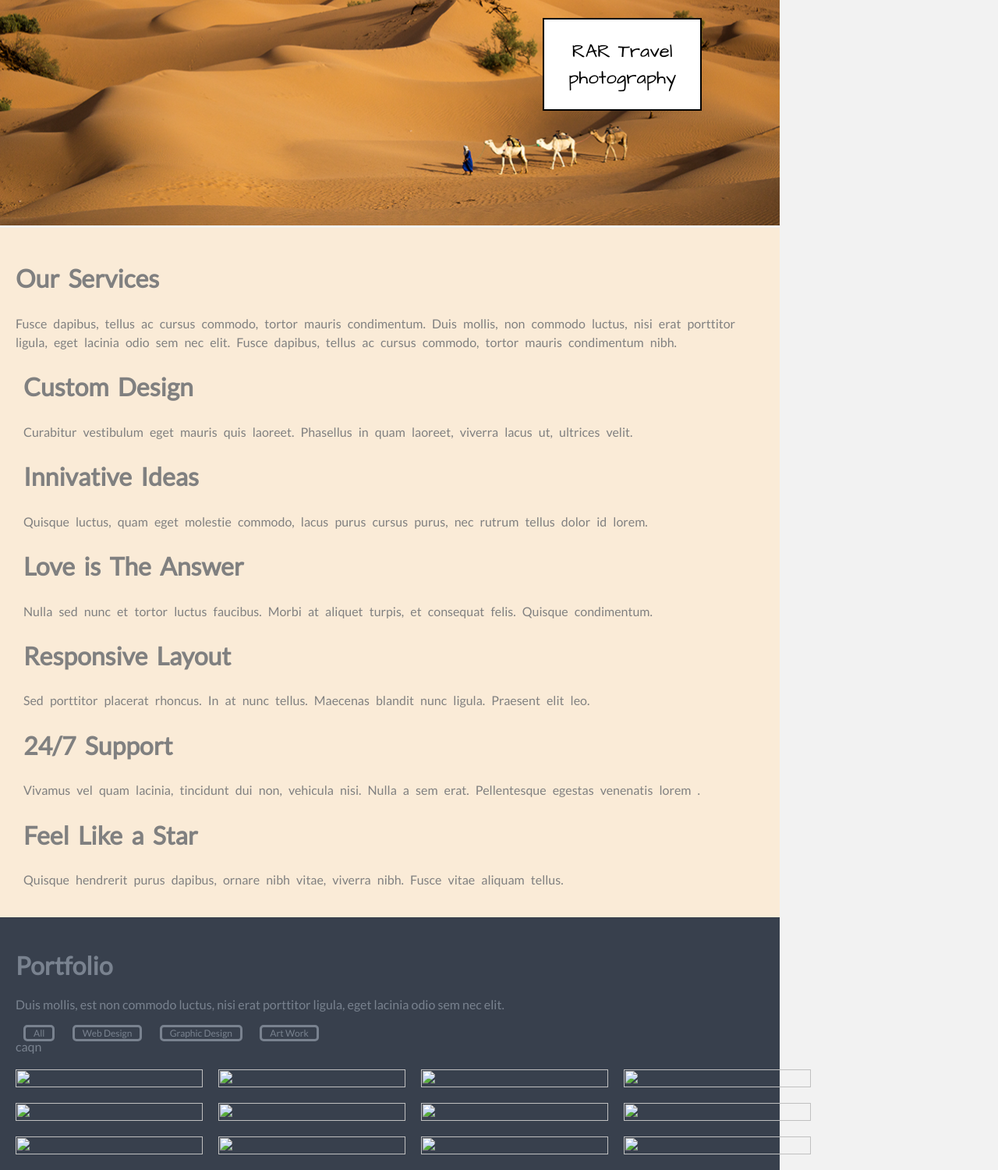
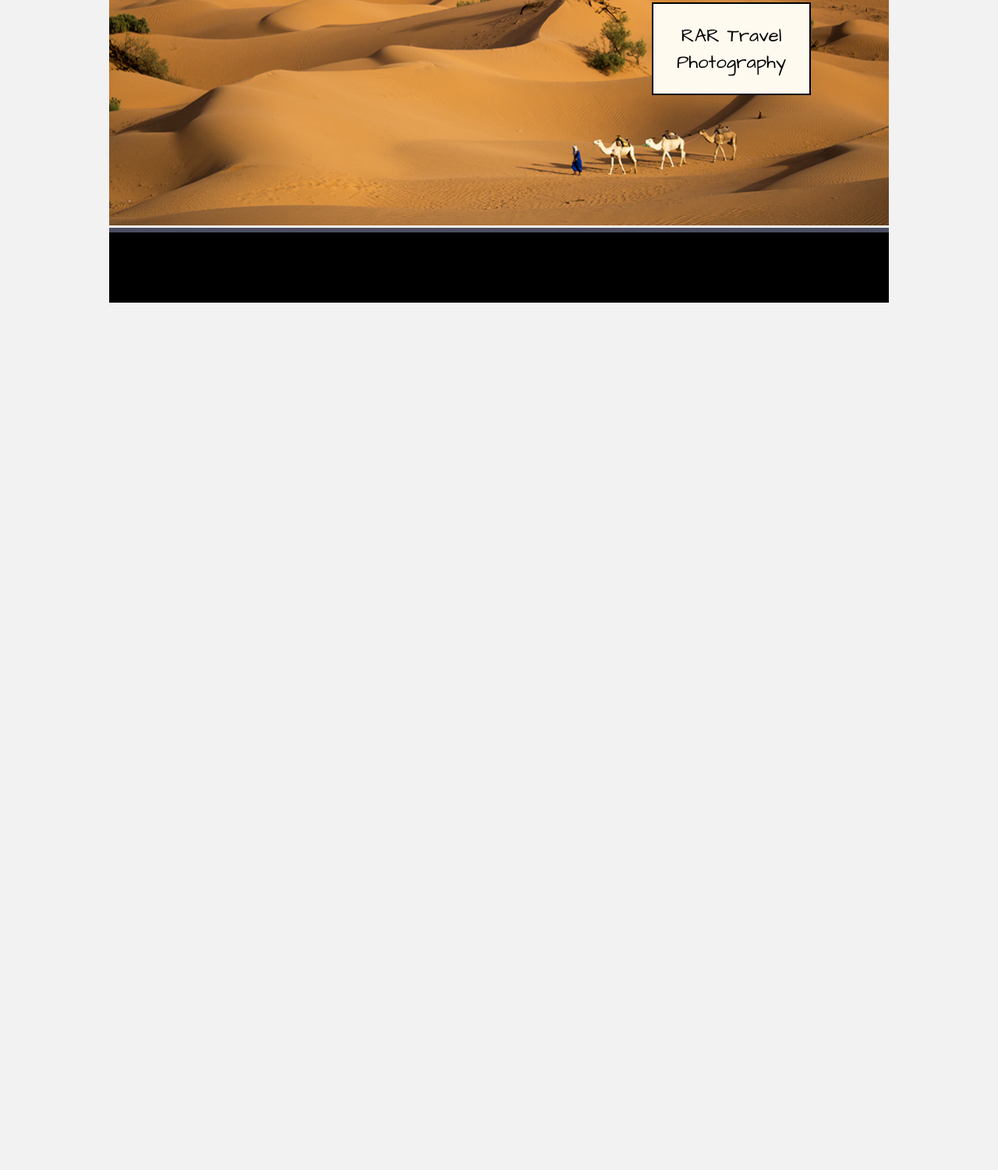
Before and after one commit to RaR003/RaR003, a plain HTML site: page index.html in a window 1280 px wide. Shown: the part 305-1805 px from the top of the page at 78% size. After the commit the page ends 800 px from the top, so only its background shows below. Drawn offline with Linux system fonts and the light colour scheme.

Commit message:
page 1
first page done

```diff
--- a/index.html
+++ b/index.html
@@ -15,9 +15,12 @@
 
     <meta name="viewport" content="width=device-width, initial-scale=1">
 
+
 </head>
 
 <body>
+
+ <div id="container">
   <div class="header">
       <div class="nav">
 
@@ -42,111 +45,16 @@
 
     <div id="pageone">
 
-    <img src="img/Morocco.png" />
+     <img src="img/Morocco.png" />
 
-   <div class=textbox> <p>RAR Travel photography</p>
-        </div>
+      <div class=textbox> <p>RAR Travel Photography</p>
+      </div>
 
   </div>
-
-
-
-
-
-
-
-
-
-
-
-
-    <div class="section">
-     <div>
-         <h1>Our Services</h1>
-         <p>Fusce dapibus, tellus ac cursus commodo, tortor mauris condimentum. Duis mollis, non commodo luctus, nisi erat porttitor ligula, eget lacinia odio sem nec elit. Fusce dapibus, tellus ac cursus commodo, tortor mauris condimentum nibh.
-         </p>
-
-         <div id ="container">
-             <div class="pen">
-
-            </div>
-
-             <div class="paragraph1">
-                  <h1> Custom Design</h1>
-                    <p>Curabitur vestibulum eget mauris quis laoreet. Phasellus in quam laoreet, viverra lacus ut, ultrices velit.</p>
-             </div>
-
-             <div class="paragraph2">
-                 <h1>Innivative Ideas</h1>
-                    <p>Quisque luctus, quam eget molestie commodo, lacus purus cursus purus, nec rutrum tellus dolor id lorem.</p>
-             </div>
-
-              <div class="paragraph3">
-               <h1>Love is The Answer</h1>
-                 <p>Nulla sed nunc et tortor luctus faucibus. Morbi at aliquet turpis, et consequat felis. Quisque condimentum.</p>
-             </div>
-
-            <div class="paragraph4">
-               <h1>Responsive Layout</h1>
-                <p>Sed porttitor placerat rhoncus. In at nunc tellus. Maecenas blandit nunc ligula. Praesent elit leo.</p>
-             </div>
-
-              <div class="paragraph5">
-                <h1>24/7 Support</h1>
-                 <p>Vivamus vel quam lacinia, tincidunt dui non, vehicula nisi. Nulla a sem erat. Pellentesque egestas venenatis lorem .</p>
-                </div>
-
-                <div class="paragraph6">
-                <h1>Feel Like a Star</h1>
-                 <p>Quisque hendrerit purus dapibus, ornare nibh vitae, viverra nibh. Fusce vitae aliquam tellus.</p>
-             </div>
-             </div>
-         </div>
-    </div>
-
-    <div id="portfolio">
-      <h1>Portfolio</h1>
-        <p>Duis mollis, est non commodo luctus, nisi erat porttitor ligula, eget lacinia odio sem nec elit.</p>
-
-
-    <div class="linksp">
-            <a href="#">All</a>
-            <a href="#">Web Design</a>
-          <a href="#">Graphic Design</a>
-            <a href="#">Art Work</a>
-    </div>caqn
-        <div id="artwork">
-
-            <div class="artwork1">
-            <img src="img/artwork1.png" />
-            </div>
-            <div class="artwork2">
-            <img src="img/artwork2.png" />
-            </div><div class="artwork3">
-            <img src="img/artwork3.png" />
-            </div><div class="artwork4">
-            <img src="img/artwork4.png" />
-            </div><div class="artwork5">
-            <img src="img/artwork5.png" />
-            </div><div class="artwork6">
-            <img src="img/artwork6.png" />
-            </div><div class="artwork7">
-            <img src="img/artwork7.png" />
-            </div><div class="artwork8">
-            <img src="img/artwork8.png" />
-            </div><div class="artwork9">
-            <img src="img/artwork9.png" />
-            </div><div class="artwork10">
-            <img src="img/artwork10.png" />
-            </div><div class="artwork11">
-            <img src="img/artwork11.png" />
-            </div><div class="artwork12">
-            <img src="img/artwork12.png" />
-            </div>
-
-
+     <div class="space">
         </div>
  </div>
+
 </body>
 
 
--- a/styles.css
+++ b/styles.css
@@ -1,6 +1,7 @@
 @import url('https://fonts.googleapis.com/css2?family=Lato&display=swap');
 
 @import url('https://fonts.googleapis.com/css2?family=Architects+Daughter&display=swap');
+
 
 
 
@@ -8,8 +9,13 @@ body {
     background-color: #F2F2F2;
     margin: 0;
     font-family: 'lato', sans-serif;
+}
+
+#container{
+    margin: auto;
     max-width: 1000px;
 }
+
 
 .header {
     background-color: #2D2F3B;
@@ -61,9 +67,9 @@ body {
 
 .textbox {
   position: absolute;
-  bottom: 150px;
+  bottom: 170px;
   right: 100px;
-  background-color: white;
+  background-color: floralwhite;
   color: black;
   height: 100px;
   width:200px;
@@ -73,9 +79,13 @@ body {
   font-size: 1.5em;
   font-family: 'Architects Daughter', cursive;
 
-
 }
 
+.space {
+    background-color: black;
+    height: 90px;
+    border-top: 6px solid #4B4E61;
+}
 
 
 
```
